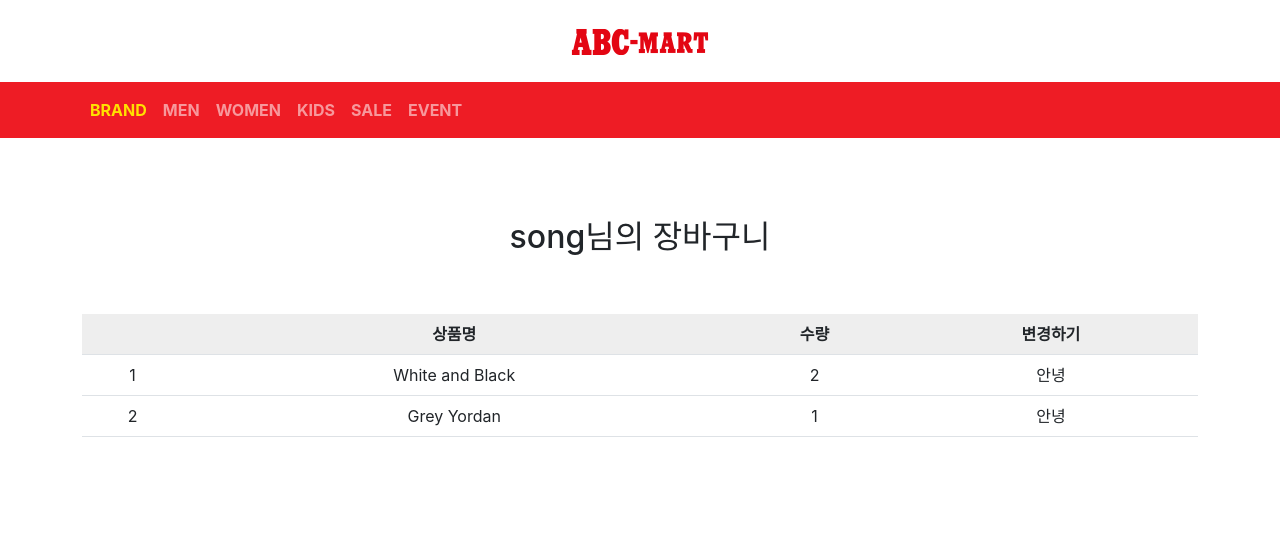
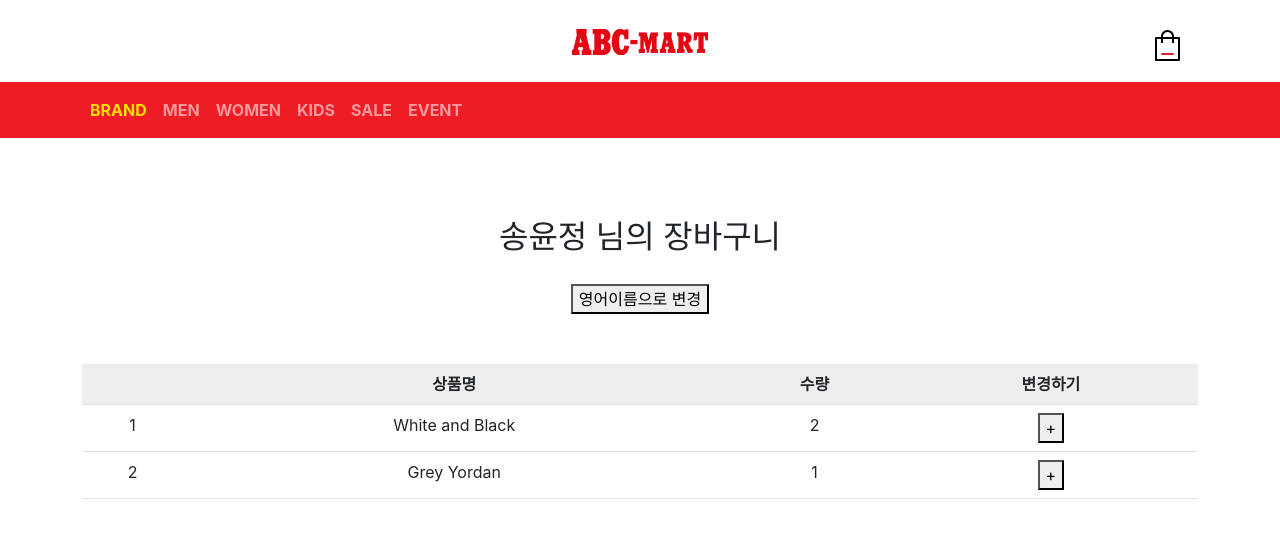
Before and after one commit to songyunjeong/abcmart_site, a React (Create React App) app: page /cart in a window 1280 px wide. Shown: the top 538 px of the page. Built offline with nearby package versions, Linux system fonts and the light colour scheme.

Commit message:
redux로 장바구니 만들기 중3

```diff
--- a/src/App.css
+++ b/src/App.css
@@ -1,16 +1,31 @@
+header {
+  position: relative;
+}
+
 .logo-img {
   padding: 20px;
+}
+
+.gnb-cart {
+  display: block;
+  position: absolute;
+  top: 30px;
+  right: 100px;
+  width: 25px;
+  height: 31px;
+  background: url("./../public/imgs/comm_header_util_link_abc_mart.png");
+  background-position-x: -63px;
+}
+
+.nav {
+  --bs-nav-link-color: "black";
+  --bs-nav-link-hover-color: "black";
 }
 
 .main-bg {
   height: 410px;
   background-size: cover;
   background-position: center;
-}
-
-.nav {
-  --bs-nav-link-color: "black";
-  --bs-nav-link-hover-color: "black";
 }
 
 .alert {
--- a/src/App.js
+++ b/src/App.js
@@ -21,6 +21,7 @@
 
   return (
     <div className='App'>
+      <header>
         <Link to='/'>
           <img
             src={process.env.PUBLIC_URL + "/imgs/logo.png"}
@@ -28,6 +29,8 @@
             className='logo-img'
           />
         </Link>
+
+        <Link to='/cart' className='gnb-cart'></Link>
 
         <Navbar
           style={{ backgroundColor: "#ee1c25", fontWeight: "bold" }}
@@ -74,6 +77,7 @@
             </Nav>
           </Container>
         </Navbar>
+      </header>
 
       <Routes>
         <Route
--- a/src/pages/Cart.js
+++ b/src/pages/Cart.js
@@ -1,14 +1,25 @@
 import React from "react";
 import { Container, Table } from "react-bootstrap";
-import { useSelector } from "react-redux";
+import { useDispatch, useSelector } from "react-redux";
+import { modifyName } from "./../store/userSlice";
+import { increaseCount } from "./../store/cartSlice";
 
 const Cart = () => {
   let user = useSelector((state) => state.user);
-  let cartList = useSelector((state) => state.cartList);
+  let cart = useSelector((state) => state.cart);
+  let dispatch = useDispatch();
 
   return (
     <Container>
-      <h2 style={{ padding: "80px 0 50px" }}>{user}님의 장바구니</h2>
+      <h2 style={{ padding: "80px 0 20px" }}>{user.name} 님의 장바구니</h2>
+      <button
+        style={{ marginBottom: "50px" }}
+        onClick={() => {
+          dispatch(modifyName());
+        }}
+      >
+        영어이름으로 변경
+      </button>
       <Table>
         <thead style={{ backgroundColor: "#eee" }}>
           <tr>
@@ -19,18 +30,22 @@
           </tr>
         </thead>
         <tbody>
-          <tr>
-            <td>1</td>
-            <td>{cartList[0].name}</td>
-            <td>{cartList[0].count}</td>
-            <td>안녕</td>
-          </tr>
-          <tr>
-            <td>2</td>
-            <td>{cartList[1].name}</td>
-            <td>{cartList[1].count}</td>
-            <td>안녕</td>
-          </tr>
+          {cart.map((id, i) => (
+            <tr key={i}>
+              <td>{i + 1}</td>
+              <td>{cart[i].name}</td>
+              <td>{cart[i].count}</td>
+              <td>
+                <button
+                  onClick={() => {
+                    dispatch(increaseCount(cart[i].id));
+                  }}
+                >
+                  +
+                </button>
+              </td>
+            </tr>
+          ))}
         </tbody>
       </Table>{" "}
     </Container>
--- a/src/pages/Detail.js
+++ b/src/pages/Detail.js
@@ -1,16 +1,20 @@
 import { useContext, useEffect, useState } from "react";
 import { Nav } from "react-bootstrap";
-import { useSelector } from "react-redux";
+import { useDispatch } from "react-redux";
 import { useParams } from "react-router-dom";
 import { Context } from "./../App.js";
+import { addItem } from "./../store/cartSlice";
 
 const Detail = ({ shoes }) => {
   let { stock } = useContext(Context);
   let { id } = useParams();
+
   let [eventBanner, setEventBanner] = useState(true);
   let [inputNum, setInputNum] = useState("");
   let [alert, setAlert] = useState(false);
   let [tab, setTab] = useState(0);
+
+  let dispatch = useDispatch();
 
   useEffect(() => {
     let timeEventTimer = setTimeout(() => {
@@ -51,7 +55,14 @@
           {alert && <p style={{ color: "#ee1c25" }}>숫자만 입력해주세요.</p>}
           <p>(재고 {stock[0]}개)</p>
           <p>{shoes[id].price.toLocaleString()}원</p>
-          <button className='btn btn-danger'>주문하기</button>
+          <button
+            className='btn btn-danger'
+            onClick={() =>
+              dispatch(addItem({ id: 1, name: "Red Knit", count: 1 }))
+            }
+          >
+            주문하기
+          </button>
         </div>
       </div>
 
--- a/src/store.js
+++ b/src/store.js
@@ -1,21 +1,10 @@
-import { configureStore, createSlice } from "@reduxjs/toolkit";
-
-let user = createSlice({
-  name: "user",
-  initialState: "song",
-});
-
-let cartList = createSlice({
-  name: "cartList",
-  initialState: [
-    { id: 0, name: "White and Black", count: 2 },
-    { id: 2, name: "Grey Yordan", count: 1 },
-  ],
-});
+import { configureStore } from "@reduxjs/toolkit";
+import user from "./store/userSlice";
+import cart from "./store/cartSlice";
 
 export default configureStore({
   reducer: {
     user: user.reducer,
-    cartList: cartList.reducer,
+    cart: cart.reducer,
   },
 });
--- /dev/null
+++ b/src/store/cartSlice.js
@@ -0,0 +1,23 @@
+import { createSlice } from "@reduxjs/toolkit";
+
+let cart = createSlice({
+  name: "cart",
+  initialState: [
+    { id: 0, name: "White and Black", count: 2 },
+    { id: 2, name: "Grey Yordan", count: 1 },
+  ],
+  reducers: {
+    increaseCount(state, id) {
+      state.map((_, i) => {
+        return state[i].id === id.payload && state[i].count++;
+      });
+    },
+    addItem(state, action) {
+      state.push(action.payload);
+    },
+  },
+});
+
+export let { addItem, increaseCount } = cart.actions;
+
+export default cart;
--- /dev/null
+++ b/src/store/userSlice.js
@@ -0,0 +1,18 @@
+import { createSlice } from "@reduxjs/toolkit";
+
+let user = createSlice({
+  name: "user",
+  initialState: { name: "송윤정", age: 28 },
+  reducers: {
+    modifyName(state) {
+      state.name = "Yunjeong Song";
+    },
+    increaseAge(state, number) {
+      state.age += number.payload;
+    },
+  },
+});
+
+export let { modifyName, increaseAge } = user.actions;
+
+export default user;
```
Also changed, not shown: public/imgs/comm_header_util_link_abc_mart.png (added). Lines whose indentation alone changed are shown as unchanged.
